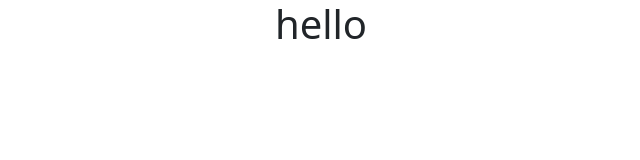
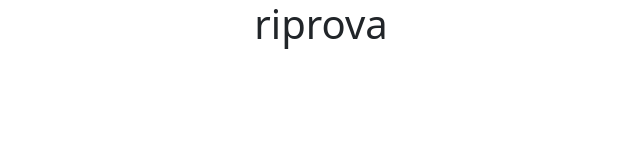
Before and after one commit to Nicola-Campagna/vite-breaking-bad, a Vue app: page / in a window 1280 px wide. Shown: the top 160 px of the page, without its empty margins (319-959 px from the left). Built offline with nearby package versions, Linux system fonts and the light colour scheme.

Commit message:
non mi va git?

```diff
--- a/src/App.vue
+++ b/src/App.vue
@@ -2,7 +2,7 @@
 export default {
     data() {
         return {
-            title: "hello"
+            title: "riprova"
         }
     }
 }
```
